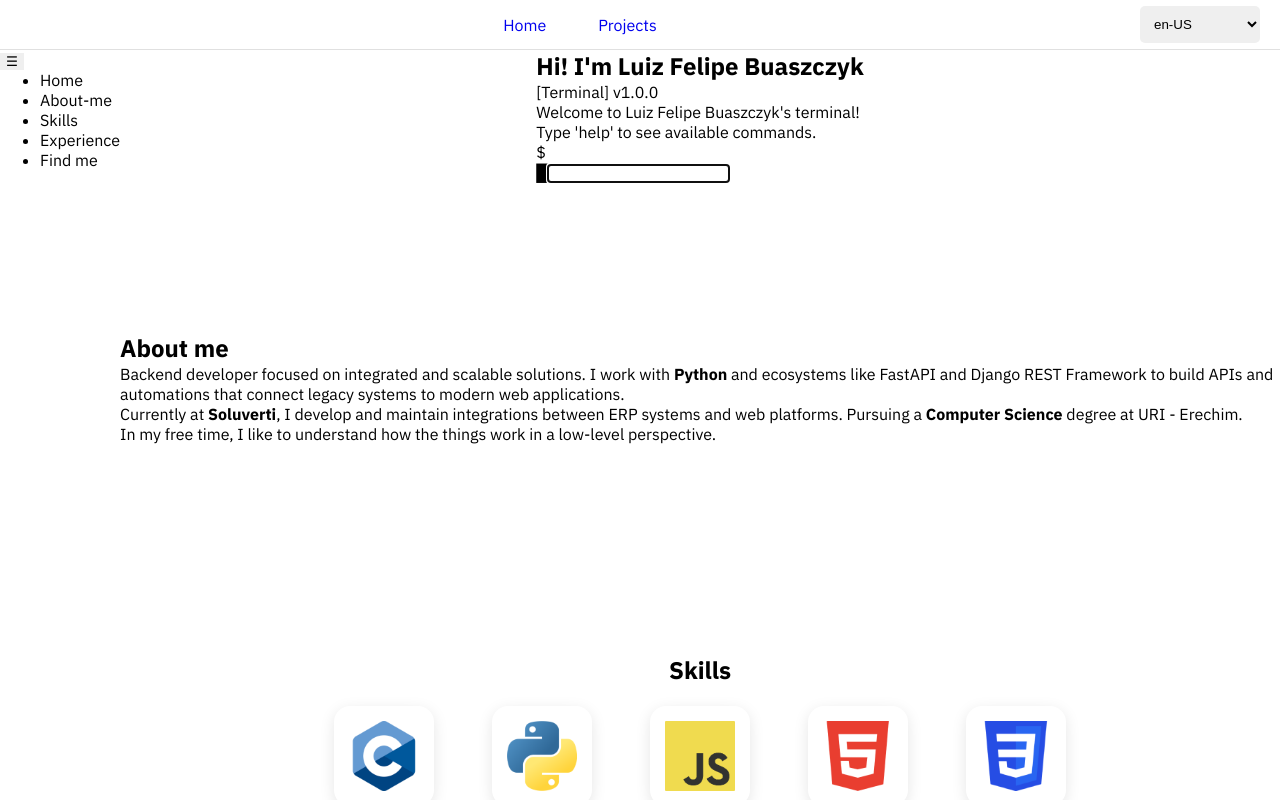
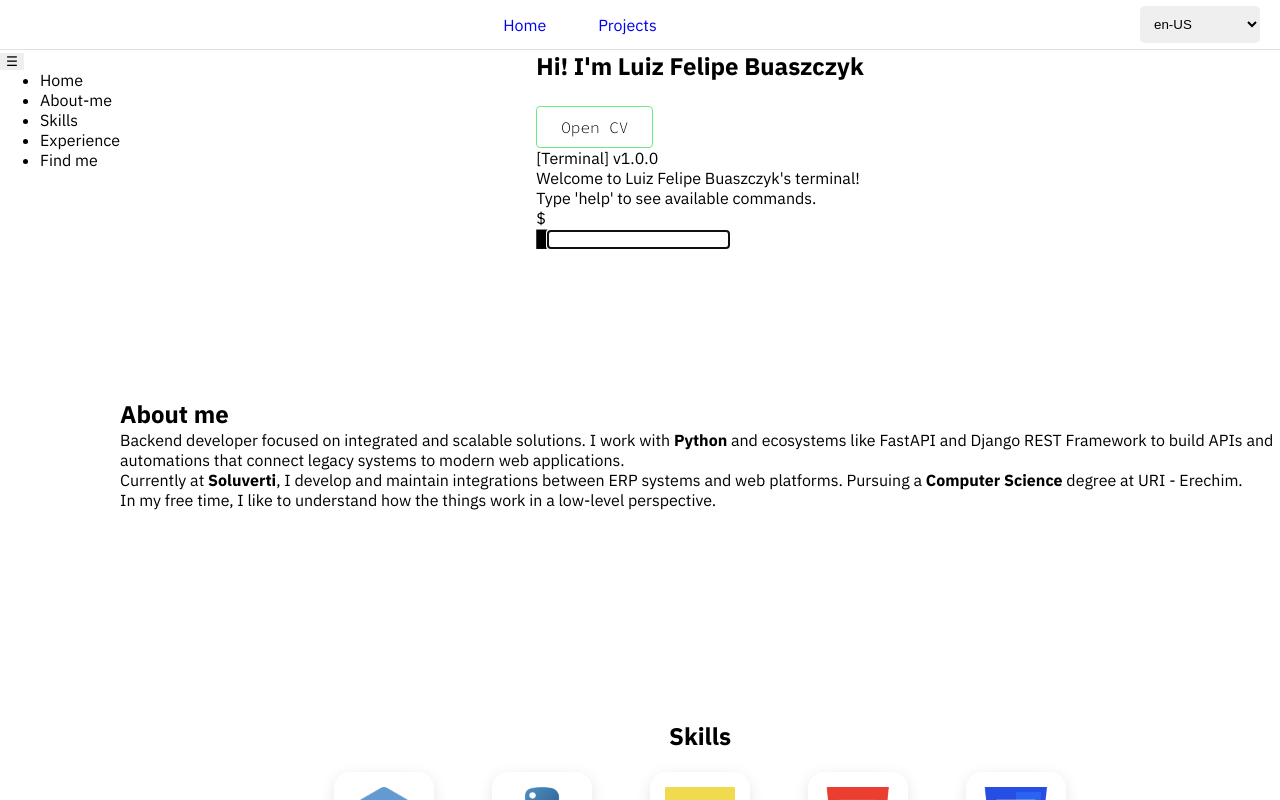
Before and after one commit to LuizFelipeBuaszczyk/portfolio, a React (Vite) app: page /#/ in a window 1280 px wide. Shown: the top 800 px of the page. Built offline with nearby package versions, Linux system fonts and the light colour scheme.

Commit message:
feat: cv button

```diff
--- /dev/null
+++ b/src/components/CVButton/CVButton.jsx
@@ -0,0 +1,23 @@
+import { useContext } from 'react'
+import styles from './CVButton.module.css'
+import cvUrl from '@/assets/data/cv.pdf'
+import { LanguageContext } from '../../contexts/LanguageContext'
+
+const translations = {
+  "pt-br": "Abrir Currículo",
+  "en-us": "Open CV"
+}
+
+export default function CVButton() {
+  const { language } = useContext(LanguageContext)
+
+  return (
+    <a
+      href={cvUrl}
+      target="_blank"
+      className={styles.cvButton}
+    >
+      {translations[language]}
+    </a>
+  )
+}
--- /dev/null
+++ b/src/components/CVButton/CVButton.module.css
@@ -0,0 +1,18 @@
+.cvButton {
+  display: inline-block;
+  margin-top: 24px;
+  padding: 10px 24px;
+  font-family: 'SourceCodeLight', 'Courier New', monospace;
+  font-size: 16px;
+  color: #000000;
+  background: transparent;
+  border: 1px solid #6ee787;
+  border-radius: 4px;
+  text-decoration: none;
+  transition: background 0.2s ease, color 0.2s ease;
+}
+
+.cvButton:hover {
+  background: #6ee787;
+  color: #0d1c1c;
+}
--- a/src/pages/Home/sections/Hero/Hero.base.module.css
+++ b/src/pages/Home/sections/Hero/Hero.base.module.css
@@ -10,6 +10,7 @@
 
 .namePanel {
   display: flex;
+  flex-direction: column;
   align-items: center;
   justify-content: center;
   width: 299px;
--- a/src/pages/Home/sections/Hero/Hero.jsx
+++ b/src/pages/Home/sections/Hero/Hero.jsx
@@ -1,6 +1,7 @@
 import { useContext, useState, useEffect } from 'react'
 import styles from './Hero.module.css'
 import Terminal from '../../../../components/Terminal/Terminal'
+import CVButton from '../../../../components/CVButton/CVButton'
 import { LanguageContext } from '../../../../contexts/LanguageContext'
 
 const translations = {
@@ -37,6 +38,7 @@ export default function Hero() {
           {fullText.slice(0, charCount)}
           {!done && <span className={styles.typingCursor}>|</span>}
         </h1>
+        <CVButton />
       </div>
       <Terminal />
     </section>
--- a/src/pages/Home/sections/Hero/Hero.responsive.module.css
+++ b/src/pages/Home/sections/Hero/Hero.responsive.module.css
@@ -13,6 +13,6 @@
   }
 
   .namePanel {
-    height: 100px;
+    height: auto;
   }
 }
```
Also changed, not shown: 1 other file (tests, documents, lock files or other folders).
